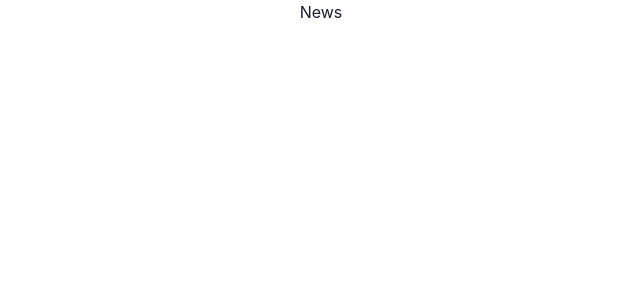
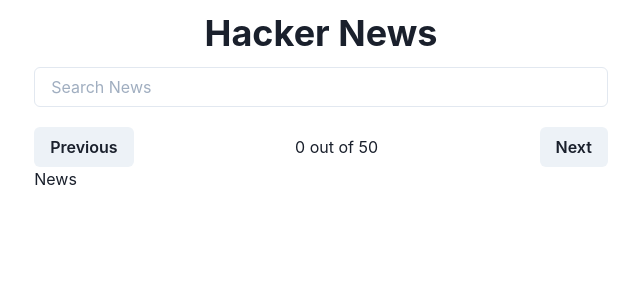
Before and after one commit to shubhamdsm/hacker-news, a React (Create React App) app: page / in a window 1280 px wide. Shown: the top 300 px of the page, without its empty margins (319-959 px from the left). Built offline with nearby package versions, Linux system fonts and the light colour scheme; the HTML template or start-up script is replaced by a standard one; a web font is replaced by a local one.

Commit message:
added layout for heading, search and buttons

```diff
--- a/src/App.js
+++ b/src/App.js
@@ -1,10 +1,15 @@
+import { Container } from '@chakra-ui/react';
 import './App.css';
 import News from './components/News';
+import Search from './components/Search';
+import Buttons from './components/Buttons';
 function App() {
   return (
-    <div className="App">
+    <Container>
+      <Search/>
+      <Buttons/>
       <News/>
-    </div>
+    </Container>
   );
 }
 
--- a/src/components/Buttons/index.js
+++ b/src/components/Buttons/index.js
@@ -1,6 +1,16 @@
+import { Button, Center, Flex, Spacer, Text } from "@chakra-ui/react"
+
 const Buttons = () => {
     return(
-        <h1>Buttons</h1>
+        <Flex direction='row' mt={5}>
+
+            <Button>Previous</Button>
+            <Spacer/>
+            <Center>0 out of 50</Center>
+            <Spacer/>
+            <Button>Next</Button>
+
+        </Flex>
     )
 }
 export default Buttons
--- a/src/components/Search/index.js
+++ b/src/components/Search/index.js
@@ -1,6 +1,12 @@
+import { Input, Heading, Center } from '@chakra-ui/react'
 const Search = () => {
     return(
-        <h1>Search</h1>
+        <section>
+        <Center>
+            <Heading m={3}>Hacker News</Heading>
+        </Center>
+            <Input placeholder='Search News'/>
+        </section>
     )
 }
 export default Search
```
